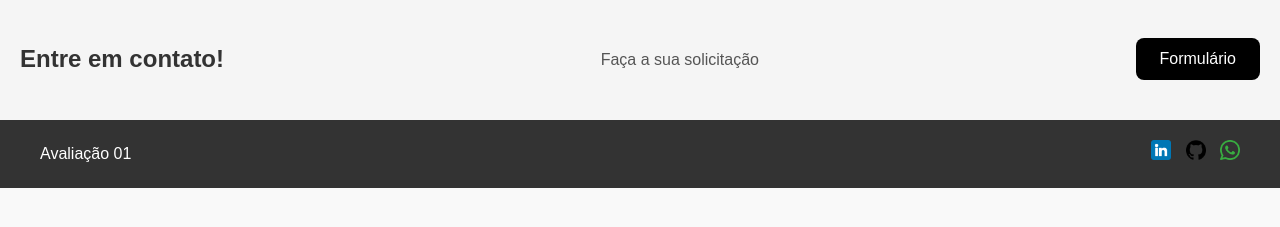
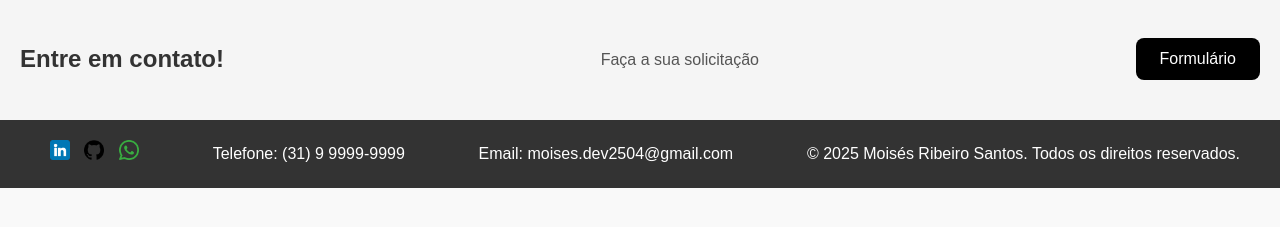
Before and after one commit to MoisesNewtonPaiva/Avaliacao01ProgramacaoWeb, a plain HTML site: page index.html in a window 1280 px wide. Shown: the part 501-728 px from the top of the page. Drawn offline with Linux system fonts and the light colour scheme.

Commit message:
Adequação de requisitos

```diff
--- a/index.html
+++ b/index.html
@@ -62,12 +62,17 @@
 
 
   <footer>
-    <p>Avaliação 01</p>
-    <div>
+
+    <div class="social-icons">
       <a href="https://www.linkedin.com/in/moises-ribeiro-santos/"><img src="Imagens/linkedin.png" alt="LinkedIn" width="20"></a>
       <a href="https://github.com/MoisesNewtonPaiva"><img src="Imagens/github-logo.png" alt="GitHub" width="20"></a>
       <a href="https://w.app/fphzsc"><img src="Imagens/whatsapp.png" alt="WhatsApp" width="20"></a>
     </div>
+
+    <p>Telefone: (31) 9 9999-9999</p>
+    <p>Email: moises.dev2504@gmail.com</p>
+    <p>&copy; 2025 Moisés Ribeiro Santos. Todos os direitos reservados.</p>
+
   </footer>
 
 </body>
```
Also changed, not shown: Contato.html (+5 -2 lines), SobreMim.html (+7 -1 lines).
